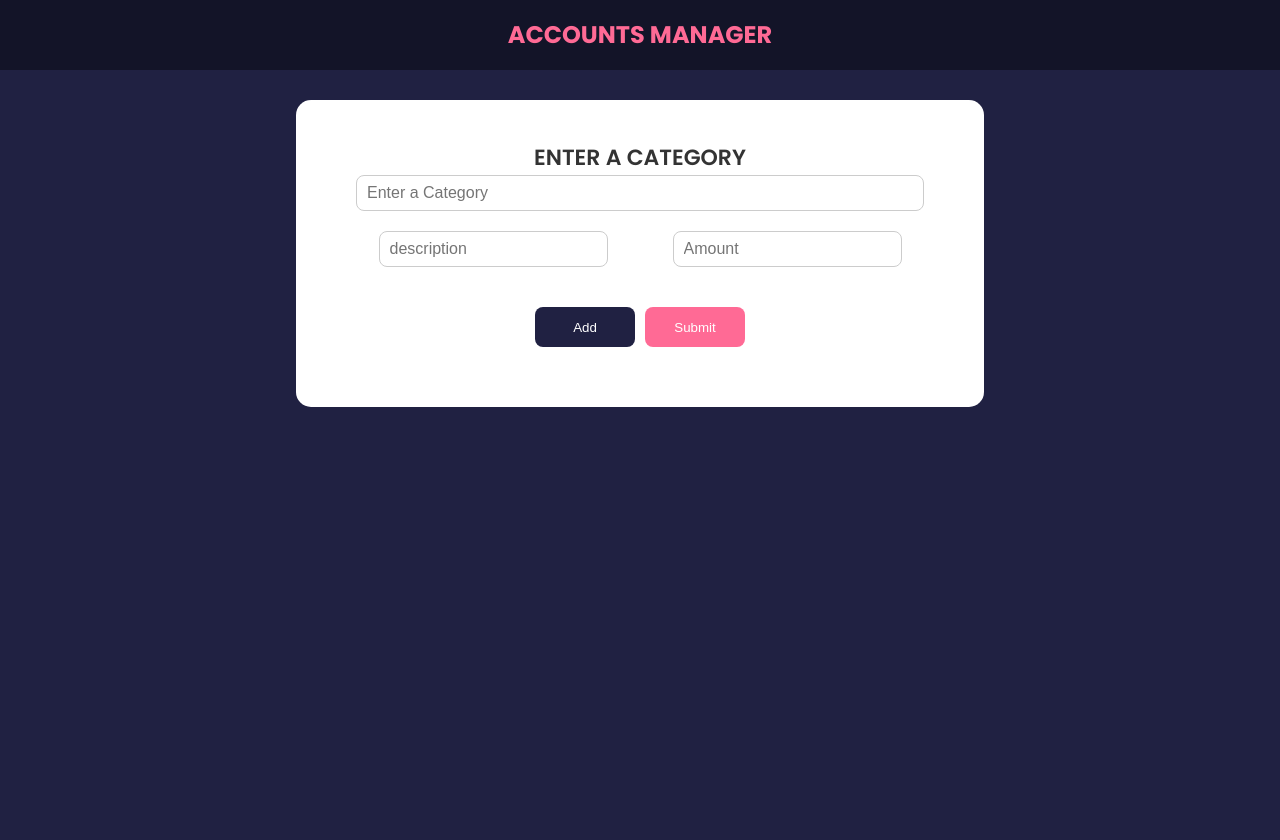
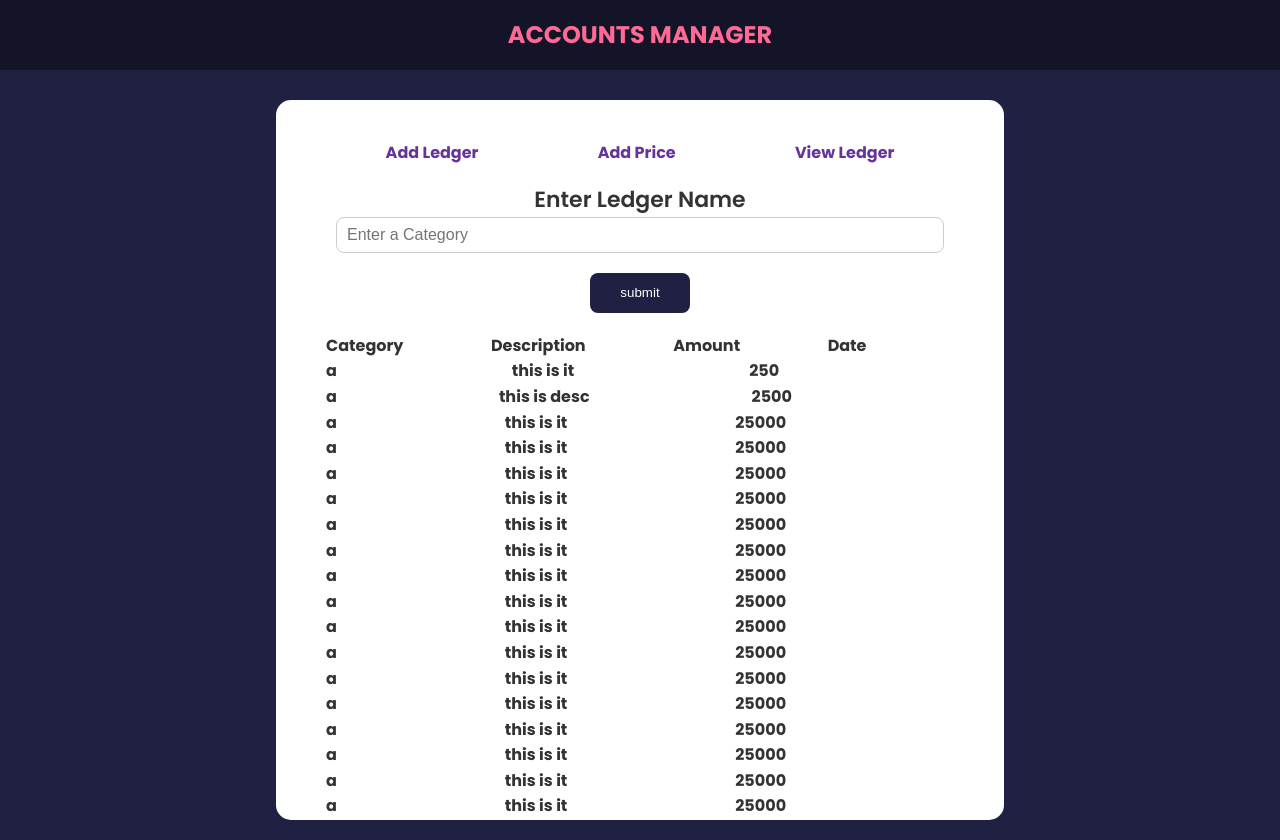
Before and after one commit to ibrahimiltifat/accounting-app, a React (Create React App) app: page /ViewLedger in a window 1280 px wide. Before the commit the page ends 800 px from the top, so only its background shows below. Built offline with nearby package versions, Linux system fonts and the light colour scheme.

Commit message:
chnages made

```diff
--- a/package.json
+++ b/package.json
@@ -9,6 +9,7 @@
     "firebase": "^7.24.0",
     "react": "^17.0.2",
     "react-dom": "^17.0.2",
+    "react-router-dom": "^6.3.0",
     "react-scripts": "5.0.0",
     "web-vitals": "^2.1.4"
   },
--- a/src/App.js
+++ b/src/App.js
@@ -1,19 +1,25 @@
 import Header from "./components/Header";
 import AddCategory from "./pages/AddCategory";
 import AddPrice from "./pages/AddPrice";
+import ViewLedger from "./pages/ViewLedger";
 import db from "./Firebase";
 import React, { useState, useEffect } from "react";
 import firebase from "./Firebase";
+import { BrowserRouter, Routes, Route } from "react-router-dom";
+
 function App() {
   const ref = firebase.firestore().collection("developers");
   console.log(ref);
   return (
     <>
-      <Header />
-      <div className="container">
-        <AddPrice />
-        {/* <AddCategory /> */}
-      </div>
+      <BrowserRouter>
+        <Header />
+        <Routes>
+          <Route path="/" element={<AddPrice />}></Route>
+          <Route path="/AddCategory" element={<AddCategory />}></Route>
+          <Route path="/ViewLedger" element={<ViewLedger />}></Route>
+        </Routes>
+      </BrowserRouter>
     </>
   );
 }
--- a/src/components/Navbar.jsx
+++ b/src/components/Navbar.jsx
@@ -1,11 +1,19 @@
 import React from "react";
+import { Link } from "react-router-dom";
 
 function Navbar() {
   return (
-    <div className="flex">
-      <h4>Page 1</h4>
-      <h4>Page 2</h4>
-      <h4>Page 3</h4>
+    <div className="Navbar ">
+      <Link className="Navbar-text" to="/AddCategory">
+        Add Ledger
+      </Link>
+
+      <Link className="Navbar-text" to="/">
+        Add Price
+      </Link>
+      <Link className="Navbar-text" to="/ViewLedger">
+        View Ledger
+      </Link>
     </div>
   );
 }
--- /dev/null
+++ b/src/data.js
@@ -0,0 +1,26 @@
+export const arr = [
+  { category: "a", description: "this is it", amount: 250 },
+  { category: "a", description: "this is desc", amount: 2500 },
+  { category: "a", description: "this is it", amount: 25000 },
+  { category: "a", description: "this is it", amount: 25000 },
+  { category: "a", description: "this is it", amount: 25000 },
+  { category: "a", description: "this is it", amount: 25000 },
+  { category: "a", description: "this is it", amount: 25000 },
+  { category: "a", description: "this is it", amount: 25000 },
+  { category: "a", description: "this is it", amount: 25000 },
+  { category: "a", description: "this is it", amount: 25000 },
+  { category: "a", description: "this is it", amount: 25000 },
+  { category: "a", description: "this is it", amount: 25000 },
+  { category: "a", description: "this is it", amount: 25000 },
+  { category: "a", description: "this is it", amount: 25000 },
+  { category: "a", description: "this is it", amount: 25000 },
+  { category: "a", description: "this is it", amount: 25000 },
+  { category: "a", description: "this is it", amount: 25000 },
+  { category: "a", description: "this is it", amount: 25000 },
+  { category: "a", description: "this is it", amount: 25000 },
+  { category: "a", description: "this is it", amount: 25000 },
+  { category: "a", description: "this is it", amount: 25000 },
+  { category: "a", description: "this is it", amount: 25000 },
+  { category: "a", description: "this is it", amount: 25000 },
+  { category: "a", description: "this is it", amount: 25000 },
+];
--- a/src/index.css
+++ b/src/index.css
@@ -23,6 +23,17 @@ ul {
   padding: 0 20px;
 }
 
+.Navbar {
+  display: flex;
+  justify-content: space-around;
+  /* align-items: center; */
+  margin-bottom: 1rem;
+}
+
+.Navbar-text {
+  color: rebeccapurple;
+  cursor: pointer;
+}
 header {
   height: 70px;
   width: 100%;
@@ -38,9 +49,19 @@ header {
   padding: 40px 50px;
   margin: 20px 0;
   position: relative;
+  max-height: 90vh;
+  overflow-y: scroll;
+  /* overflow-y: hidden; */
+}
+::-webkit-scrollbar {
+  display: none;
 }
 .text-center {
   text-align: center;
+}
+.list-heading {
+  display: flex;
+  justify-content: space-between;
 }
 
 .card.reverse {
@@ -213,6 +234,10 @@ input:focus {
   color: #fff;
   cursor: pointer;
 }
+.Navbar a {
+  text-decoration: none;
+  font-weight: 700;
+}
 
 .about-link a:hover {
   color: #ff6a95;
--- a/src/pages/AddCategory.jsx
+++ b/src/pages/AddCategory.jsx
@@ -29,6 +29,7 @@ function AddCategory() {
     <>
       <div className="container">
         <div className="card">
+          <Navbar />
           <form onSubmit={handleSubmit}>
             <h2>ENTER A NEW CATEGORY</h2>
             <div className="input-group">
--- a/src/pages/AddPrice.jsx
+++ b/src/pages/AddPrice.jsx
@@ -38,8 +38,9 @@ function AddPrice() {
     <>
       <div className="container">
         <div className="card ">
-          {/* Todo add navbar on top */}
-          {/* <Navbar /> */}
+
+
+          <Navbar />
           <h2>ENTER A CATEGORY</h2>
           <div className="input-group">
             <input
--- /dev/null
+++ b/src/pages/ViewLedger.jsx
@@ -0,0 +1,84 @@
+import React, { useState, useEffect } from "react";
+import Navbar from "../components/Navbar";
+import { arr } from "../data";
+
+function ViewLedger() {
+  const [weightsArray, setWeightsArray] = useState(arr);
+  const [categories, setCategories] = useState(["a", "b", "c"]);
+  const [category, setCategory] = useState("");
+  const [message, setMessage] = useState("");
+  const [formValues, setFormValues] = useState([{ name: "", email: "" }]);
+
+  useEffect(() => {
+    if (category.length > 0 && categories.includes(category) === false) {
+      setMessage("Category not present");
+    } else if (categories.includes(category) === true) {
+      setMessage("");
+    }
+  }, [category]);
+
+  let handleChange = (i, e) => {
+    let newFormValues = [...formValues];
+    let newWeights = [...weightsArray];
+    newFormValues[i][e.target.name] = e.target.value;
+    setWeightsArray(newWeights);
+    setFormValues(newFormValues);
+  };
+
+  let addFormFields = () => {
+    setFormValues([...formValues, { name: "", email: "" }]);
+  };
+
+  let handleSubmit = (event) => {
+    event.preventDefault();
+
+    console.log(weightsArray);
+  };
+
+  return (
+    <>
+      <div className="container">
+        <div className="card ">
+          <Navbar />
+          <form onSubmit={handleSubmit}>
+            <h2>Enter Ledger Name</h2>
+            <div className="input-group">
+              <input
+                onChange={(e) => setCategory(e.target.value)}
+                type="text"
+                placeholder="Enter a Category"
+              />
+            </div>
+            {message && <div className="message">{message}</div>}
+            <div className="text-center">
+              <button className="btn btn-primary" type="submit">
+                submit
+              </button>
+            </div>
+            <div className="list-heading">
+              <h4>Category</h4>
+              <h4>Description</h4>
+              <h4>Amount</h4>
+              <h4>Date</h4>
+              <h4></h4>
+            </div>
+          </form>
+          <div>
+            {weightsArray.map(function (d, idx) {
+              return (
+                <div className="list-heading">
+                  <h4>{d.category}</h4>
+                  <h4>{d.description}</h4>
+                  <h4>{d.amount}</h4>
+                  <h4>{d.date}</h4>
+                </div>
+              );
+            })}
+          </div>
+        </div>
+      </div>
+    </>
+  );
+}
+
+export default ViewLedger;
```
Also changed, not shown: 1 other file (tests, documents, lock files or other folders).
